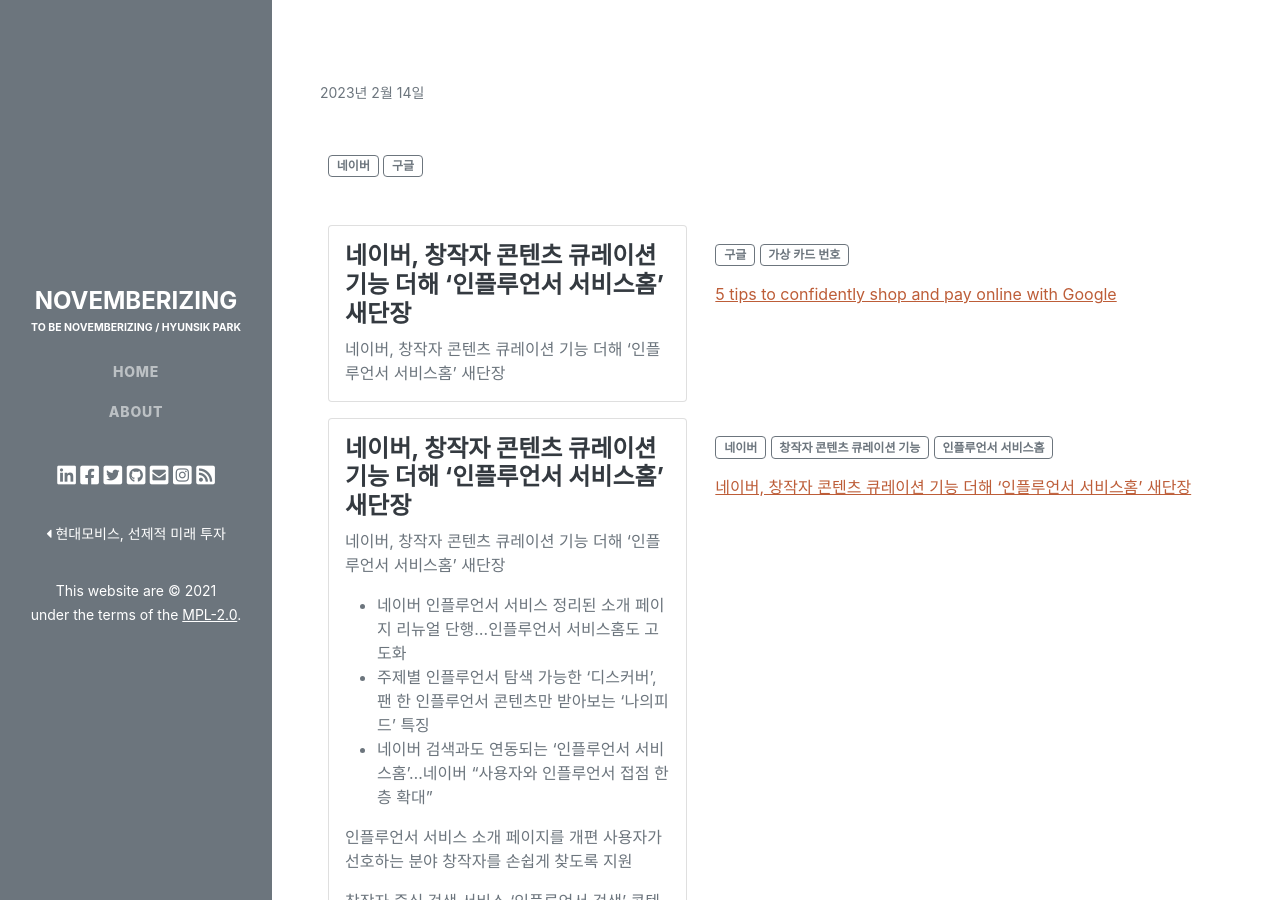
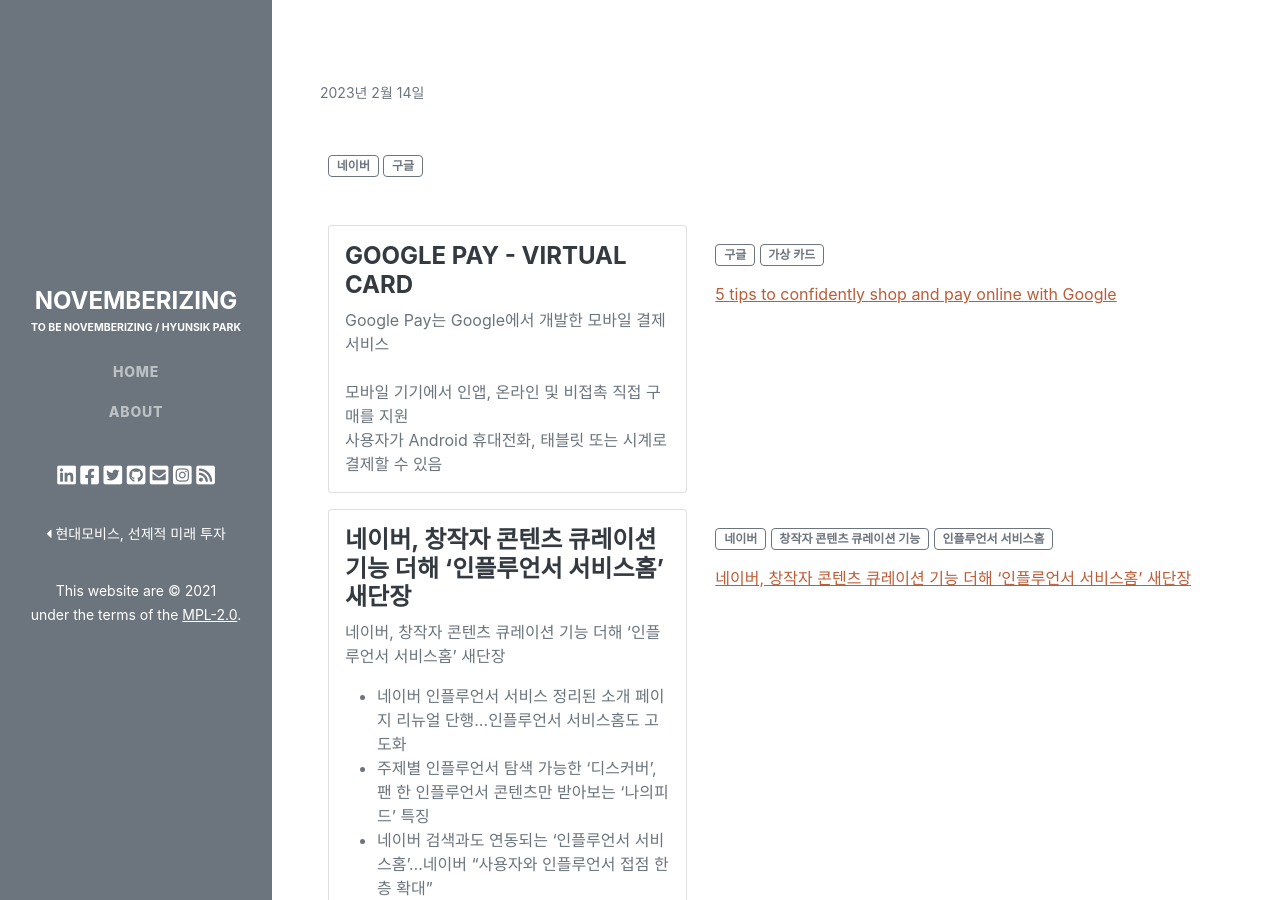
Before and after one commit to novemberizing/novemberizing.github.io, a Jekyll site: the page built from _posts/2023-02-16-NewsXBrief.md, in a window 1280 px wide and 900 px high. Built offline with Jekyll 4.4.1, drawn with Linux system fonts in a browser that asks for light colours; comment, search, counter and statistics services are not loaded.

Commit message:
업데이트

```diff
--- a/_posts/2023-02-16-NewsXBrief.md
+++ b/_posts/2023-02-16-NewsXBrief.md
@@ -14,10 +14,13 @@
         <div class="card">
             <div class="card-body">
                 <h4 class="card-title">
-                    네이버, 창작자 콘텐츠 큐레이션 기능 더해 ‘인플루언서 서비스홈’ 새단장
+                    Google Pay - Virtual Card
                 </h4>
                 <p class="card-text">
-                    네이버, 창작자 콘텐츠 큐레이션 기능 더해 ‘인플루언서 서비스홈’ 새단장
+                    Google Pay는 Google에서 개발한 모바일 결제 서비스<br />
+                    <br />
+                    모바일 기기에서 인앱, 온라인 및 비접촉 직접 구매를 지원<br />
+                    사용자가 Android 휴대전화, 태블릿 또는 시계로 결제할 수 있음<br />
                 </p>
             </div>
         </div>
@@ -25,7 +28,7 @@
     <div class="col-xl-7 col-lg-12 px-3 mt-3">
         <p class="mb-3">
             <span class="badge badge-outline-secondary">구글</span>
-            <span class="badge badge-outline-secondary">가상 카드 번호</span>
+            <span class="badge badge-outline-secondary">가상 카드</span>
         </p>
         <p class="mb-3">
             <a href="https://blog.google/products/shopping/shop-and-pay-with-confidence/">5 tips to confidently shop and pay online with Google</a>
```
